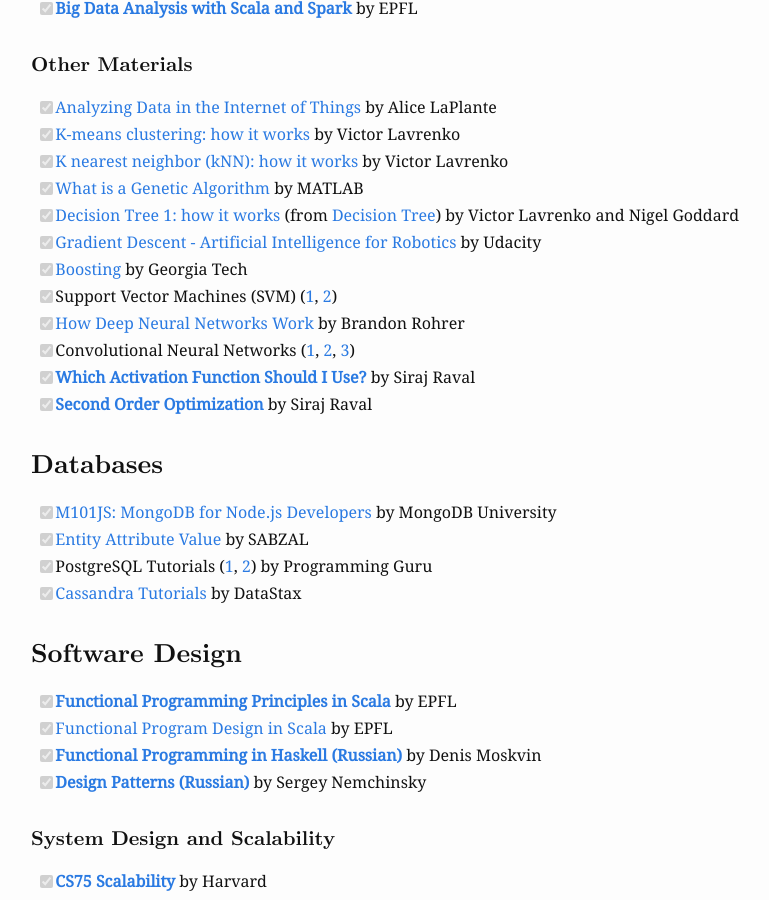
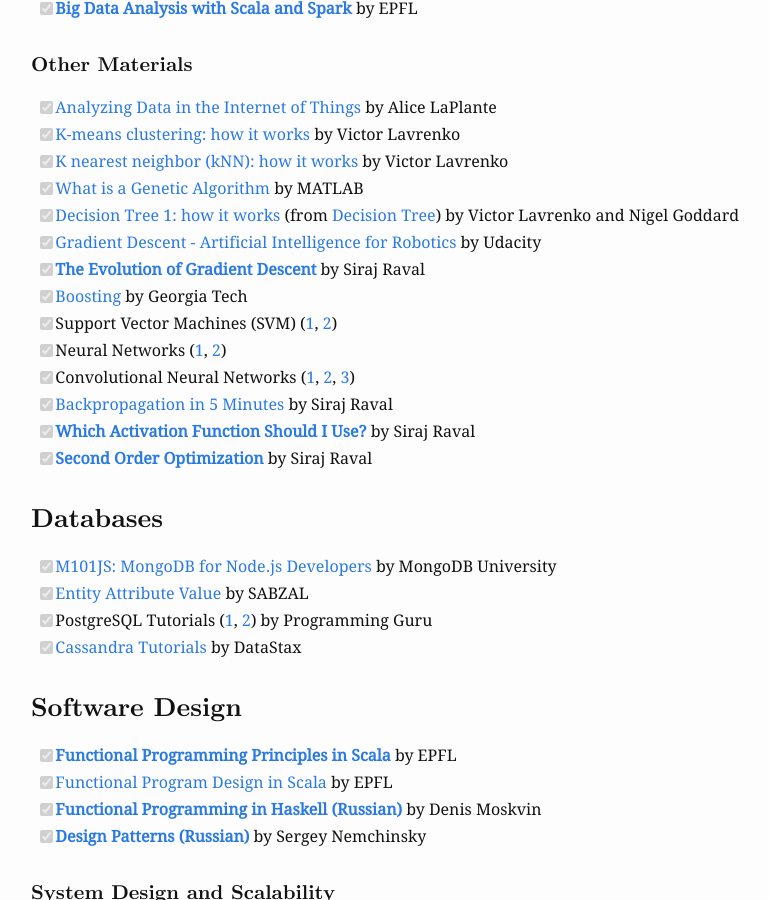
Before and after one commit to alopatindev/alopatindev.github.io, a Jekyll site: the page built from _posts/2016-11-29-self-learning.markdown, in a window 1280 px wide and 900 px high, scrolled down 2149 px. Shown: the whole window, without its empty margins (204-973 px from the left). Built offline with Jekyll 4.4.1, drawn with Linux system fonts in a browser that asks for light colours; comment, search, counter and statistics services are not loaded.

Commit message:
update 2016-11-29-self-learning

```diff
--- a/_posts/2016-11-29-self-learning.markdown
+++ b/_posts/2016-11-29-self-learning.markdown
@@ -80,10 +80,12 @@
 - [x][What is a Genetic Algorithm](https://www.youtube.com/watch?v=1i8muvzZkPw) by MATLAB
 - [x][Decision Tree 1: how it works](https://www.youtube.com/watch?v=eKD5gxPPeY0) (from [Decision Tree](https://www.youtube.com/playlist?list=PLBv09BD7ez_4temBw7vLA19p3tdQH6FYO)) by Victor Lavrenko and Nigel Goddard
 - [x][Gradient Descent - Artificial Intelligence for Robotics](https://www.youtube.com/watch?v=umAeJ7LMCfU) by Udacity
+- [x][**The Evolution of Gradient Descent**](https://www.youtube.com/watch?v=nhqo0u1a6fw) by Siraj Raval
 - [x][Boosting](https://www.youtube.com/watch?v=GM3CDQfQ4sw) by Georgia Tech
 - [x]Support Vector Machines (SVM) ([1](https://www.youtube.com/watch?v=5zRmhOUjjGY), [2](https://www.youtube.com/watch?v=g8D5YL6cOSE&list=PL2-dafEMk2A7mu0bSksCGMJEmeddU_H4D))
-- [x][How Deep Neural Networks Work](https://www.youtube.com/watch?v=ILsA4nyG7I0) by Brandon Rohrer
+- [x]Neural Networks ([1](https://www.youtube.com/watch?v=ILsA4nyG7I0), [2](https://www.youtube.com/watch?v=h3l4qz76JhQ))
 - [x]Convolutional Neural Networks ([1](https://www.youtube.com/watch?v=C_zFhWdM4ic), [2](https://www.youtube.com/watch?v=py5byOOHZM8), [3](https://www.youtube.com/watch?v=FmpDIaiMIeA))
+- [x][Backpropagation in 5 Minutes](https://www.youtube.com/watch?v=q555kfIFUCM) by Siraj Raval
 - [x][**Which Activation Function Should I Use?**](https://www.youtube.com/watch?v=-7scQpJT7uo) by Siraj Raval
 - [x][**Second Order Optimization**](https://www.youtube.com/watch?v=UIFMLK2nj_w&list=PL2-dafEMk2A7mu0bSksCGMJEmeddU_H4D&t=3m34s) by Siraj Raval
 
```
